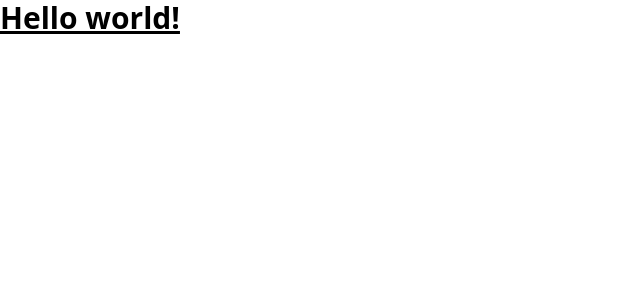
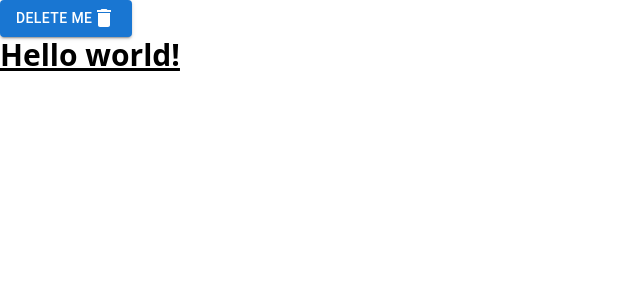
Before and after one commit to CareerTrackr/CareerTracker, a React (Vite) app: page / in a window 1280 px wide. Shown: the top 300 px of the page, without its empty margins (0-640 px from the left). Built offline with nearby package versions, Linux system fonts and the light colour scheme.

Commit message:
integrated MUI

```diff
--- a/package.json
+++ b/package.json
@@ -9,6 +9,10 @@
     "preview": "vite preview"
   },
   "dependencies": {
+    "@emotion/react": "^11.10.6",
+    "@emotion/styled": "^11.10.6",
+    "@mui/icons-material": "^5.11.11",
+    "@mui/material": "^5.11.15",
     "react": "^18.2.0",
     "react-dom": "^18.2.0",
     "react-router-dom": "^6.9.0"
--- a/src/App.tsx
+++ b/src/App.tsx
@@ -1,11 +1,17 @@
 import { useState } from 'react';
 import { HashRouter } from 'react-router-dom';
+import Button from '@mui/material/Button';
+import DeleteIcon from '@mui/icons-material/Delete';
 
 function App() {
   return (
-    <h1 className="text-3xl font-bold underline">
-      Hello world!
-    </h1>
+    <div>
+      <Button variant="contained">delete me<DeleteIcon></DeleteIcon></Button>
+
+      <h1 className="text-3xl font-bold underline">
+        Hello world!
+      </h1>
+    </div>
   )
 }
 
```
